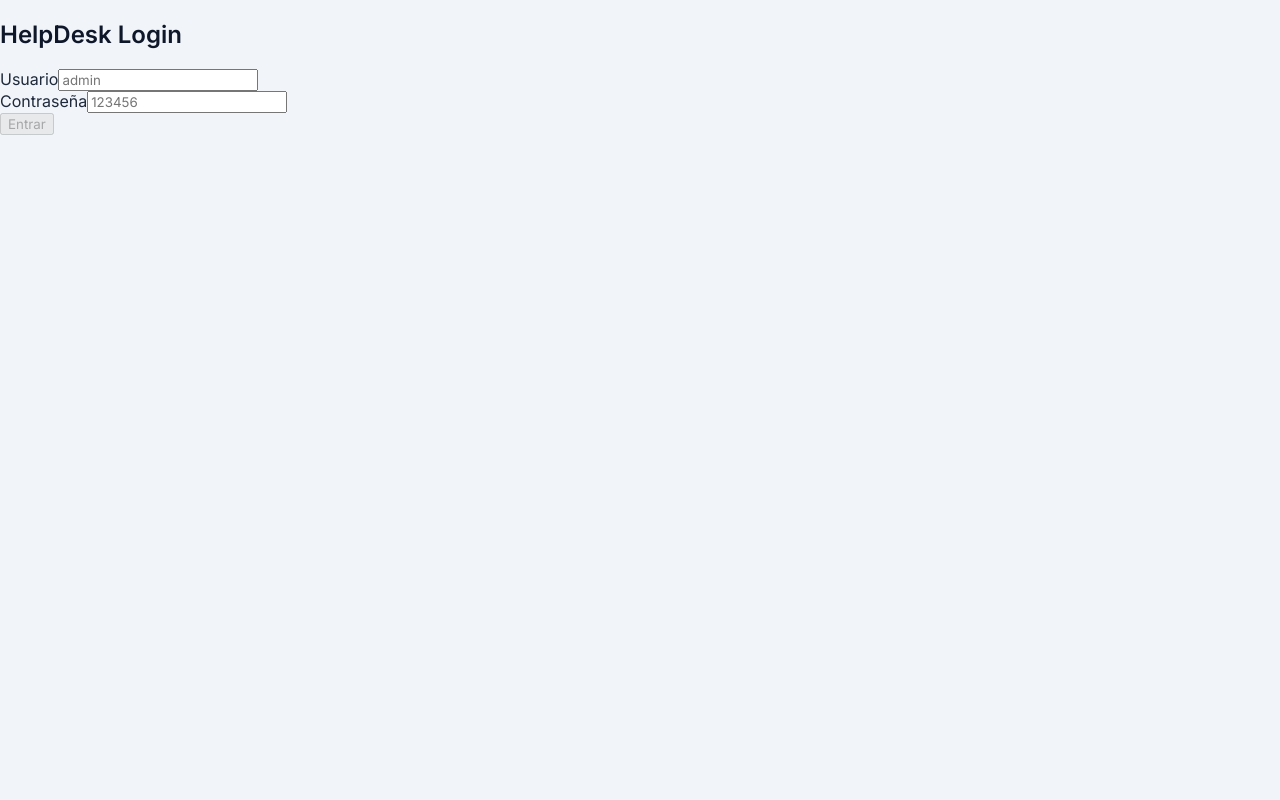
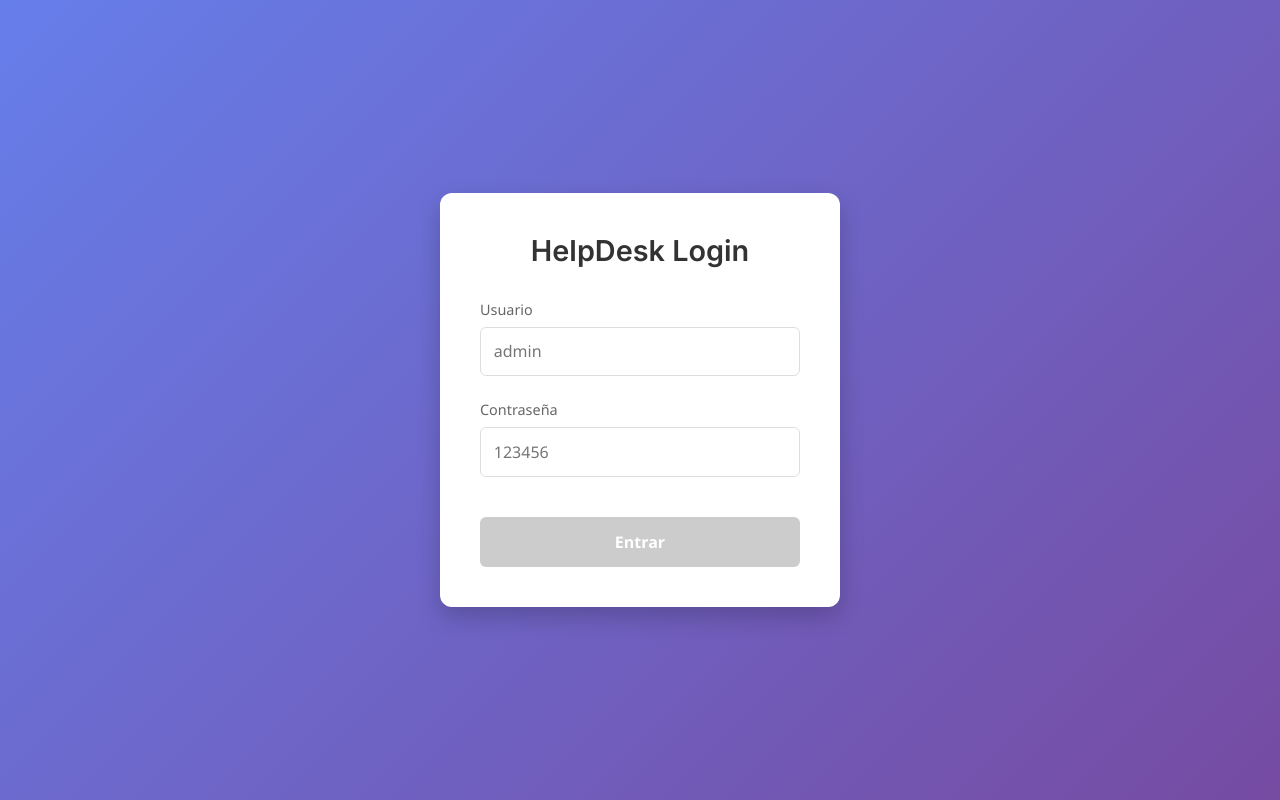
Before and after one commit to kein7/entrevista-pseint, an Angular app in the folder helpdesk-frontend/: page /login in a window 1280 px wide. Built offline with nearby package versions, Linux system fonts and the light colour scheme.

Commit message:
feat: se le agregaron estilos al login

```diff
--- a/helpdesk-frontend/src/app/features/auth/login/login.scss
+++ b/helpdesk-frontend/src/app/features/auth/login/login.scss
@@ -0,0 +1,101 @@
+/* Contenedor principal que ocupa toda la pantalla */
+.login-container {
+  display: flex;
+  justify-content: center;
+  align-items: center;
+  min-height: 100vh;
+  background: linear-gradient(135deg, #667eea 0%, #764ba2 100%); // Un degradado profesional
+  font-family: 'Segoe UI', Roboto, Helvetica, Arial, sans-serif;
+}
+
+/* Tarjeta del formulario */
+form {
+  background: white;
+  padding: 2.5rem;
+  border-radius: 12px;
+  box-shadow: 0 10px 25px rgba(0, 0, 0, 0.2);
+  width: 100%;
+  max-width: 400px;
+  display: flex;
+  flex-direction: column;
+  gap: 1.5rem;
+}
+
+h2 {
+  color: #333;
+  text-align: center;
+  margin: 0 0 0.5rem 0;
+  font-size: 1.8rem;
+  font-weight: 600;
+}
+
+/* Grupos de input */
+.form-group {
+  display: flex;
+  flex-direction: column;
+  gap: 0.5rem;
+
+  label {
+    font-size: 0.9rem;
+    font-weight: 500;
+    color: #666;
+  }
+
+  input {
+    padding: 0.8rem;
+    border: 1px solid #ddd;
+    border-radius: 6px;
+    font-size: 1rem;
+    transition: border-color 0.3s;
+
+    &:focus {
+      outline: none;
+      border-color: #764ba2;
+      box-shadow: 0 0 0 2px rgba(118, 75, 162, 0.2);
+    }
+  }
+}
+
+/* Botón de acción */
+button {
+  background-color: #764ba2;
+  color: white;
+  padding: 0.9rem;
+  border: none;
+  border-radius: 6px;
+  font-size: 1rem;
+  font-weight: 600;
+  cursor: pointer;
+  transition: background 0.3s, transform 0.1s;
+  margin-top: 1rem;
+
+  &:hover:not(:disabled) {
+    background-color: #5a397a;
+  }
+
+  &:active:not(:disabled) {
+    transform: scale(0.98);
+  }
+
+  &:disabled {
+    background-color: #ccc;
+    cursor: not-allowed;
+  }
+}
+
+/* Mensajes de error */
+.alert.error {
+  background-color: #fee2e2;
+  color: #dc2626;
+  padding: 0.8rem;
+  border-radius: 6px;
+  border: 1px solid #fecaca;
+  font-size: 0.9rem;
+  text-align: center;
+}
+
+.error-text {
+  color: #dc2626;
+  font-size: 0.8rem;
+  margin-top: -0.2rem;
+}
```
